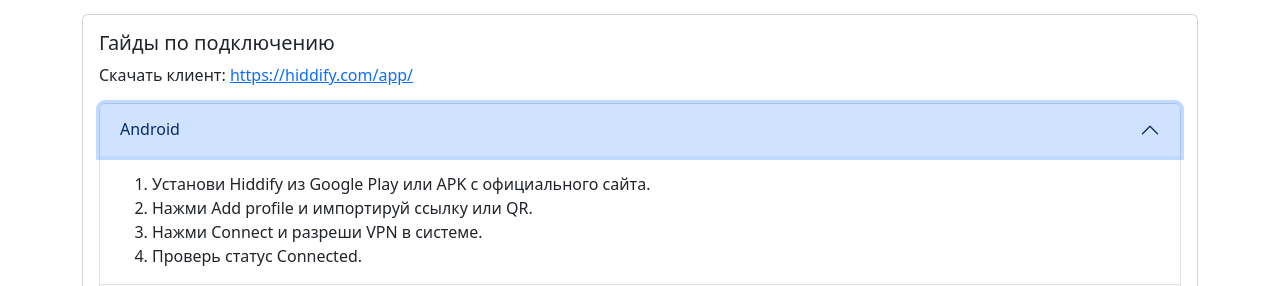
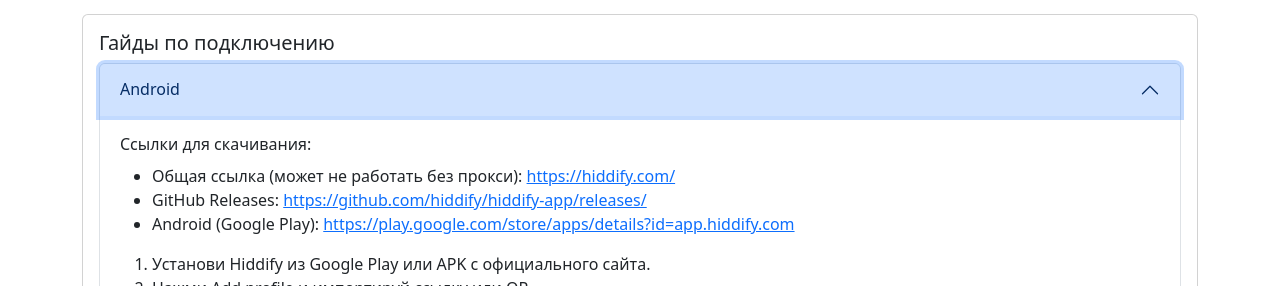
Before and after one commit to sibdg/dmc3105-vpn-auth, a React (Vite) app in the folder frontend/: page /connection in a window 1280 px wide. Both pictures are taken after a click on the button "Android". Shown: the part 242-528 px from the top of the page. Built offline with nearby package versions, Linux system fonts and the light colour scheme; no server answers.

Commit message:
Fix time. Update user guides

```diff
--- a/frontend/src/components/GuidesAccordion.jsx
+++ b/frontend/src/components/GuidesAccordion.jsx
@@ -4,6 +4,20 @@
   {
     key: "android",
     title: "Android",
+    links: [
+      {
+        label: "Общая ссылка (может не работать без прокси)",
+        url: "https://hiddify.com/"
+      },
+      {
+        label: "GitHub Releases",
+        url: "https://github.com/hiddify/hiddify-app/releases/"
+      },
+      {
+        label: "Android (Google Play)",
+        url: "https://play.google.com/store/apps/details?id=app.hiddify.com"
+      }
+    ],
     steps: [
       "Установи Hiddify из Google Play или APK с официального сайта.",
       "Нажми Add profile и импортируй ссылку или QR.",
@@ -14,6 +28,16 @@
   {
     key: "ios",
     title: "iOS",
+    links: [
+      {
+        label: "Общая ссылка (может не работать без прокси)",
+        url: "https://hiddify.com/"
+      },
+      {
+        label: "iOS (App Store)",
+        url: "https://apps.apple.com/us/app/hiddify-proxy-vpn/id6596777532"
+      }
+    ],
     steps: [
       "Установи Hiddify из App Store.",
       "Добавь профиль через ссылку или QR.",
@@ -24,6 +48,16 @@
   {
     key: "windows",
     title: "Windows",
+    links: [
+      {
+        label: "Общая ссылка (может не работать без прокси)",
+        url: "https://hiddify.com/"
+      },
+      {
+        label: "GitHub Releases",
+        url: "https://github.com/hiddify/hiddify-app/releases/"
+      }
+    ],
     steps: [
       "Скачай и установи Hiddify для Windows.",
       "Импортируй профиль по ссылке или QR.",
@@ -34,6 +68,16 @@
   {
     key: "macos",
     title: "macOS",
+    links: [
+      {
+        label: "Общая ссылка (может не работать без прокси)",
+        url: "https://hiddify.com/"
+      },
+      {
+        label: "GitHub Releases",
+        url: "https://github.com/hiddify/hiddify-app/releases/"
+      }
+    ],
     steps: [
       "Установи Hiddify для macOS.",
       "Добавь профиль через URL или QR.",
@@ -44,6 +88,16 @@
   {
     key: "linux",
     title: "Linux",
+    links: [
+      {
+        label: "Общая ссылка (может не работать без прокси)",
+        url: "https://hiddify.com/"
+      },
+      {
+        label: "GitHub Releases",
+        url: "https://github.com/hiddify/hiddify-app/releases/"
+      }
+    ],
     steps: [
       "Скачай сборку Hiddify для дистрибутива.",
       "Установи и запусти клиент.",
@@ -58,17 +112,24 @@
     <Card>
       <Card.Body>
         <Card.Title>Гайды по подключению</Card.Title>
-        <p>
-          Скачать клиент:{" "}
-          <a href="https://hiddify.com/app/" target="_blank" rel="noreferrer">
-            https://hiddify.com/app/
-          </a>
-        </p>
         <Accordion alwaysOpen>
           {GUIDE_DATA.map((guide) => (
             <Accordion.Item eventKey={guide.key} key={guide.key}>
               <Accordion.Header>{guide.title}</Accordion.Header>
               <Accordion.Body>
+                <p className="mb-2">
+                  Ссылки для скачивания:
+                </p>
+                <ul>
+                  {guide.links.map((link) => (
+                    <li key={`${guide.key}-${link.url}`}>
+                      {link.label}:{" "}
+                      <a href={link.url} target="_blank" rel="noreferrer">
+                        {link.url}
+                      </a>
+                    </li>
+                  ))}
+                </ul>
                 <ol className="mb-0">
                   {guide.steps.map((step) => (
                     <li key={step}>{step}</li>
--- a/frontend/src/pages/AdminCodesPage.jsx
+++ b/frontend/src/pages/AdminCodesPage.jsx
@@ -5,7 +5,8 @@
 
 function formatDate(value) {
   if (!value) return "-";
-  return new Date(value).toLocaleString();
+  const normalized = typeof value === "string" && !/[zZ]|[+-]\d{2}:\d{2}$/.test(value) ? `${value}Z` : value;
+  return new Date(normalized).toLocaleString();
 }
 
 function SortableHeader({ label, column, sortBy, sortDir, onClick }) {
--- a/frontend/src/pages/AdminUsersPage.jsx
+++ b/frontend/src/pages/AdminUsersPage.jsx
@@ -5,7 +5,8 @@
 
 function formatDate(value) {
   if (!value) return "-";
-  return new Date(value).toLocaleString();
+  const normalized = typeof value === "string" && !/[zZ]|[+-]\d{2}:\d{2}$/.test(value) ? `${value}Z` : value;
+  return new Date(normalized).toLocaleString();
 }
 
 function SortableHeader({ label, column, sortBy, sortDir, onClick }) {
```
Also changed, not shown: 1 other file (tests, documents, lock files or other folders).
